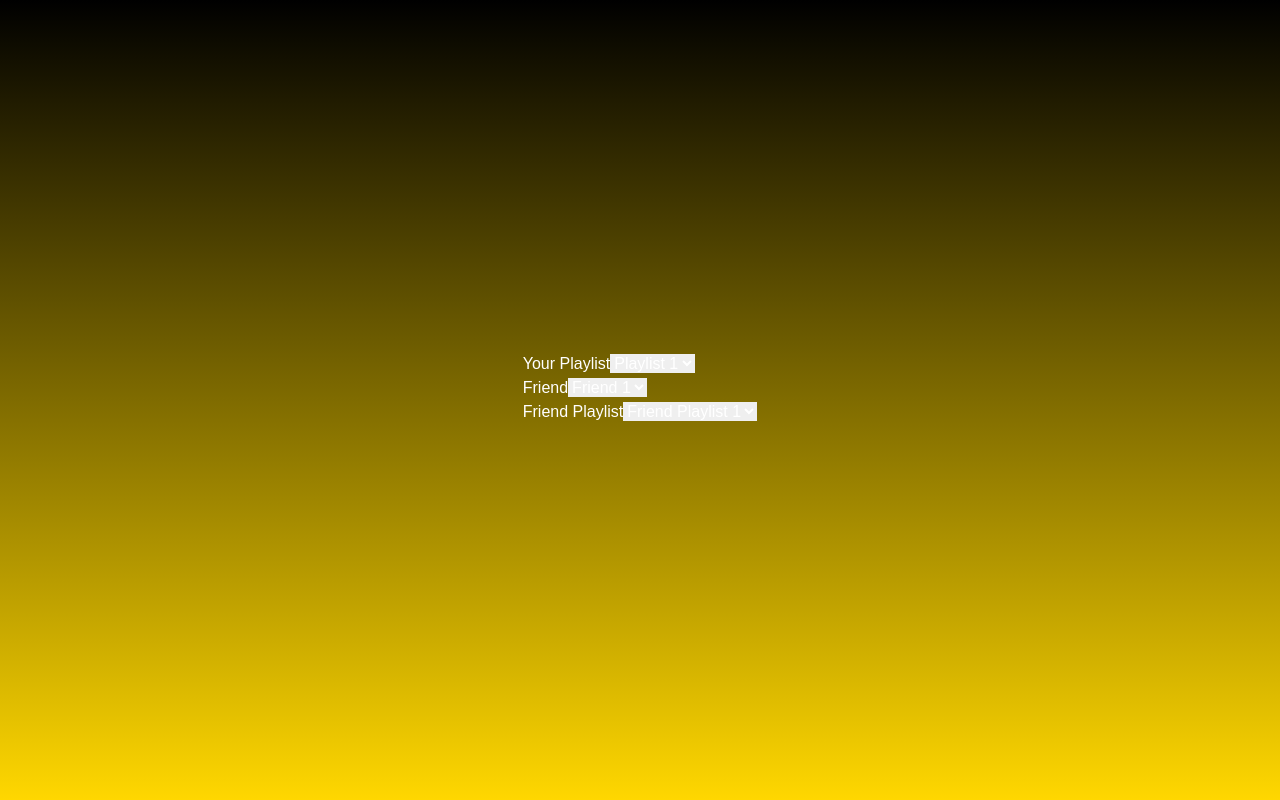
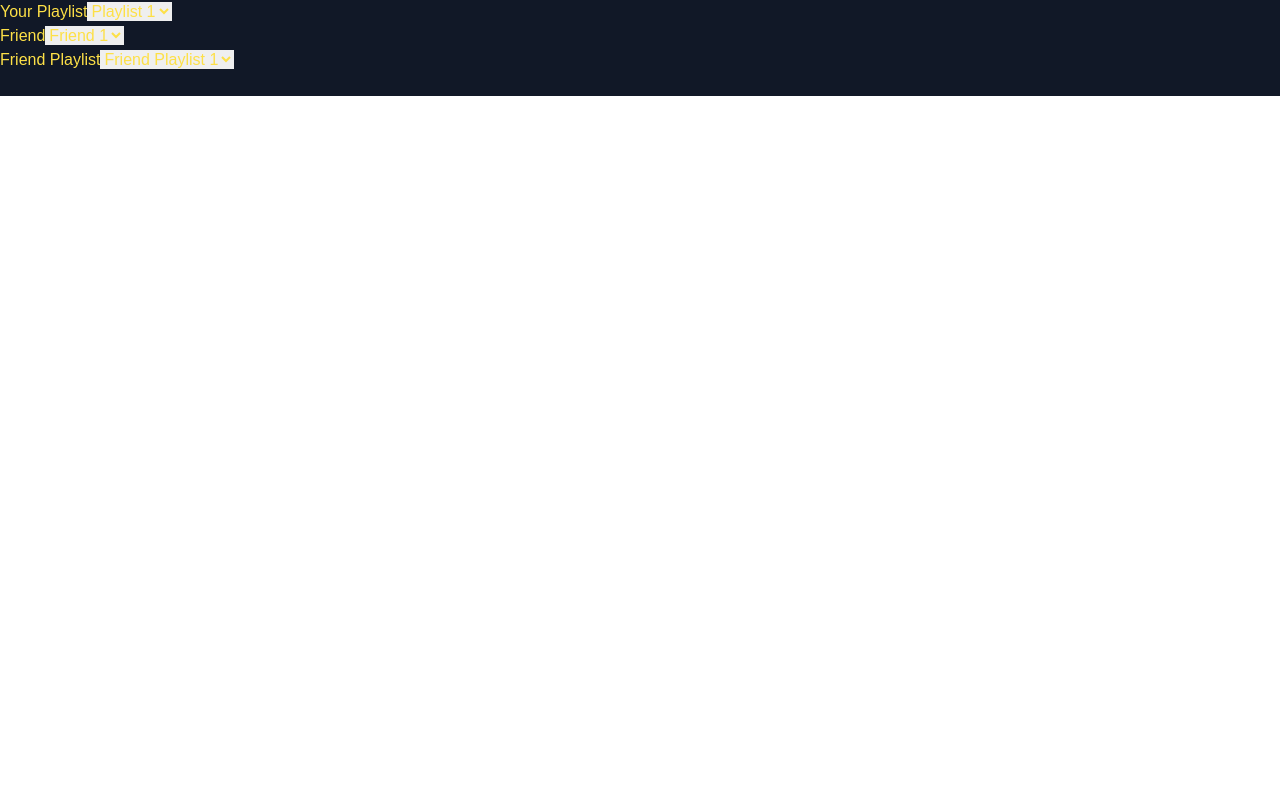
Before and after one commit to brunofregoso/radioclub, a Next.js app: page /blendit in a window 1280 px wide. Built offline with nearby package versions, Linux system fonts and the light colour scheme.

Commit message:
removed gradient

```diff
--- a/src/app/blendit/page.tsx
+++ b/src/app/blendit/page.tsx
@@ -1,17 +1,8 @@
 import React from 'react';
 
-export default function GradientForm() {
+export default function Blendit() {
   return (
-    <div
-      style={{
-        height: '100vh', // Ensures it covers the entire viewport height
-        background: 'linear-gradient(to bottom, black, gold)', // Creates the gradient
-        display: 'flex', // Centers the content vertically and horizontally
-        justifyContent: 'center',
-        alignItems: 'center',
-        color: 'white', // Sets text color to white for better visibility
-      }}
-    >
+    <div>
       <form>
         <label>Your Playlist</label>
         <select id="user_playlist_list">
```
